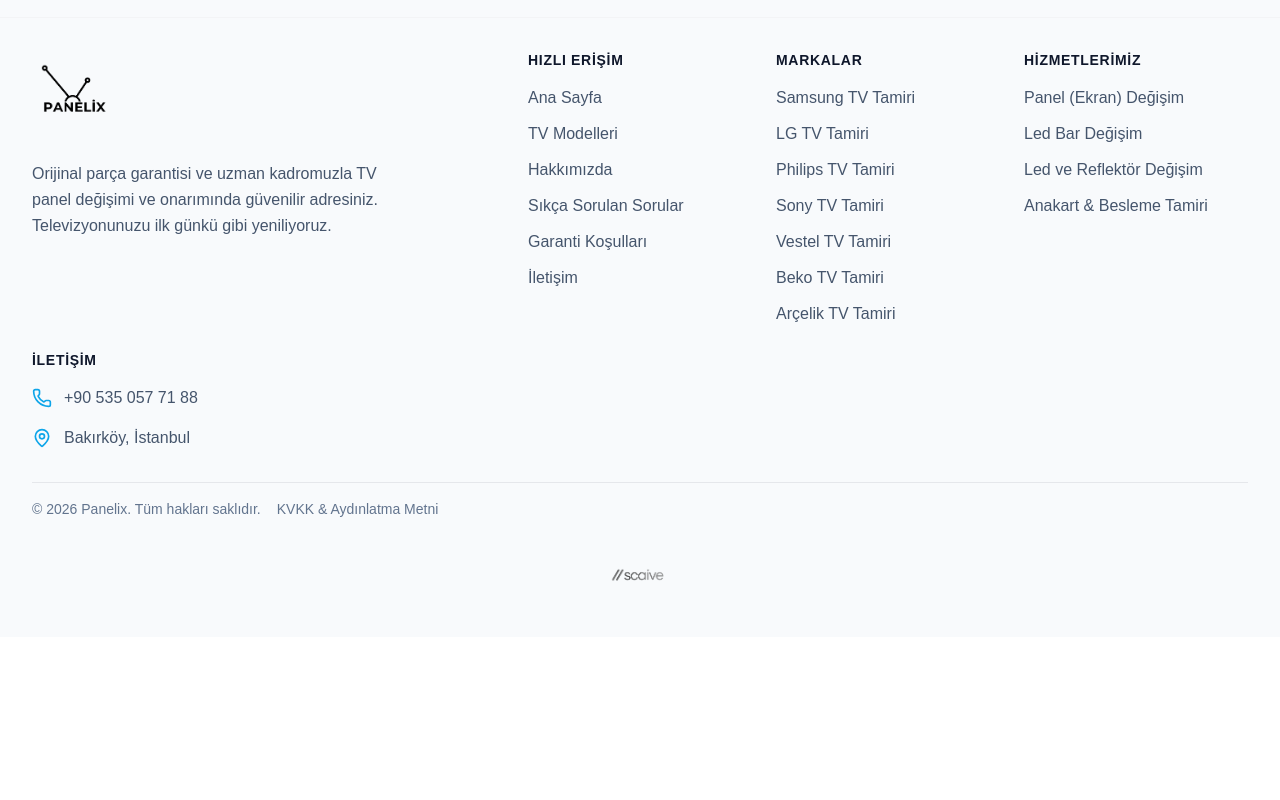
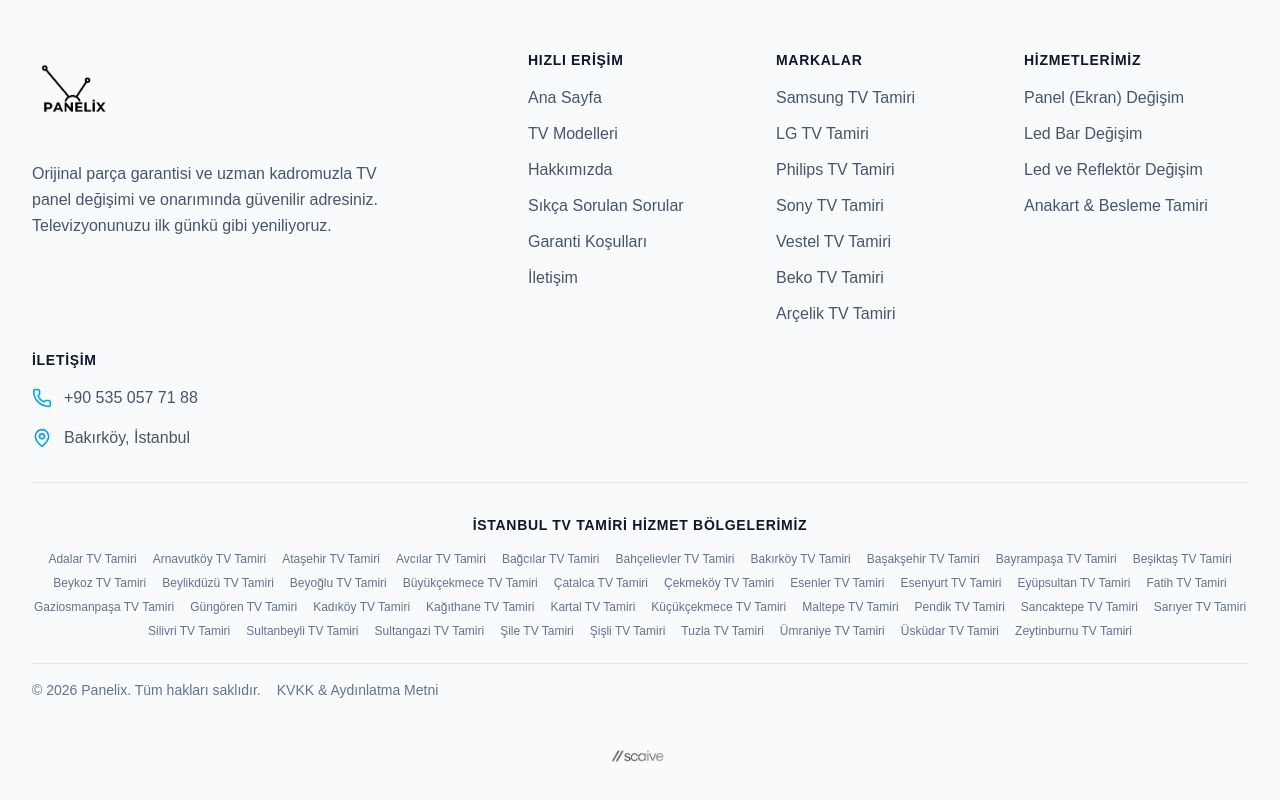
Before and after one commit to scaive-digital/panelixtv, a Next.js app: page / in a window 1280 px wide. Shown: the part 3763-4563 px from the top of the page. Before the commit the page ends 4400 px from the top, so only its background shows below. Built offline with nearby package versions, Linux system fonts and the light colour scheme.

Commit message:
feat: add 39 istanbul district links to footer for SEO visibility

```diff
--- a/src/components/Footer.tsx
+++ b/src/components/Footer.tsx
@@ -88,7 +88,40 @@ export default function Footer() {
                     </div>
                 </div>
 
-                <div className="border-t border-gray-200 pt-4 mt-4 text-sm text-slate-500">
+                {/* Hizmet Bölgeleri (SEO Links) */}
+                <div className="border-t border-gray-200 pt-8 mt-8">
+                    <h3 className="text-sm font-semibold text-slate-900 uppercase tracking-wider mb-4 text-center">İstanbul TV Tamiri Hizmet Bölgelerimiz</h3>
+                    <div className="flex flex-wrap justify-center gap-x-4 gap-y-2">
+                        {[
+                            { slug: "adalar", name: "Adalar" }, { slug: "arnavutkoy", name: "Arnavutköy" },
+                            { slug: "atasehir", name: "Ataşehir" }, { slug: "avcilar", name: "Avcılar" },
+                            { slug: "bagcilar", name: "Bağcılar" }, { slug: "bahcelievler", name: "Bahçelievler" },
+                            { slug: "bakirkoy", name: "Bakırköy" }, { slug: "basaksehir", name: "Başakşehir" },
+                            { slug: "bayrampasa", name: "Bayrampaşa" }, { slug: "besiktas", name: "Beşiktaş" },
+                            { slug: "beykoz", name: "Beykoz" }, { slug: "beylikduzu", name: "Beylikdüzü" },
+                            { slug: "beyoglu", name: "Beyoğlu" }, { slug: "buyukcekmece", name: "Büyükçekmece" },
+                            { slug: "catalca", name: "Çatalca" }, { slug: "cekmekoy", name: "Çekmeköy" },
+                            { slug: "esenler", name: "Esenler" }, { slug: "esenyurt", name: "Esenyurt" },
+                            { slug: "eyupsultan", name: "Eyüpsultan" }, { slug: "fatih", name: "Fatih" },
+                            { slug: "gaziosmanpasa", name: "Gaziosmanpaşa" }, { slug: "gungoren", name: "Güngören" },
+                            { slug: "kadikoy", name: "Kadıköy" }, { slug: "kagithane", name: "Kağıthane" },
+                            { slug: "kartal", name: "Kartal" }, { slug: "kucukcekmece", name: "Küçükçekmece" },
+                            { slug: "maltepe", name: "Maltepe" }, { slug: "pendik", name: "Pendik" },
+                            { slug: "sancaktepe", name: "Sancaktepe" }, { slug: "sariyer", name: "Sarıyer" },
+                            { slug: "silivri", name: "Silivri" }, { slug: "sultanbeyli", name: "Sultanbeyli" },
+                            { slug: "sultangazi", name: "Sultangazi" }, { slug: "sile", name: "Şile" },
+                            { slug: "sisli", name: "Şişli" }, { slug: "tuzla", name: "Tuzla" },
+                            { slug: "umraniye", name: "Ümraniye" }, { slug: "uskudar", name: "Üsküdar" },
+                            { slug: "zeytinburnu", name: "Zeytinburnu" }
+                        ].map((district) => (
+                            <Link key={district.slug} href={`/istanbul/${district.slug}`} className="text-xs text-slate-500 hover:text-brand-blue transition-colors">
+                                {district.name} TV Tamiri
+                            </Link>
+                        ))}
+                    </div>
+                </div>
+
+                <div className="border-t border-gray-200 pt-4 mt-6 text-sm text-slate-500">
                     <div className="flex flex-col md:flex-row items-center justify-between gap-3 mb-3">
                         <div className="flex flex-col md:flex-row items-center gap-4">
                             <p>© {new Date().getFullYear()} Panelix. Tüm hakları saklıdır.</p>
```
